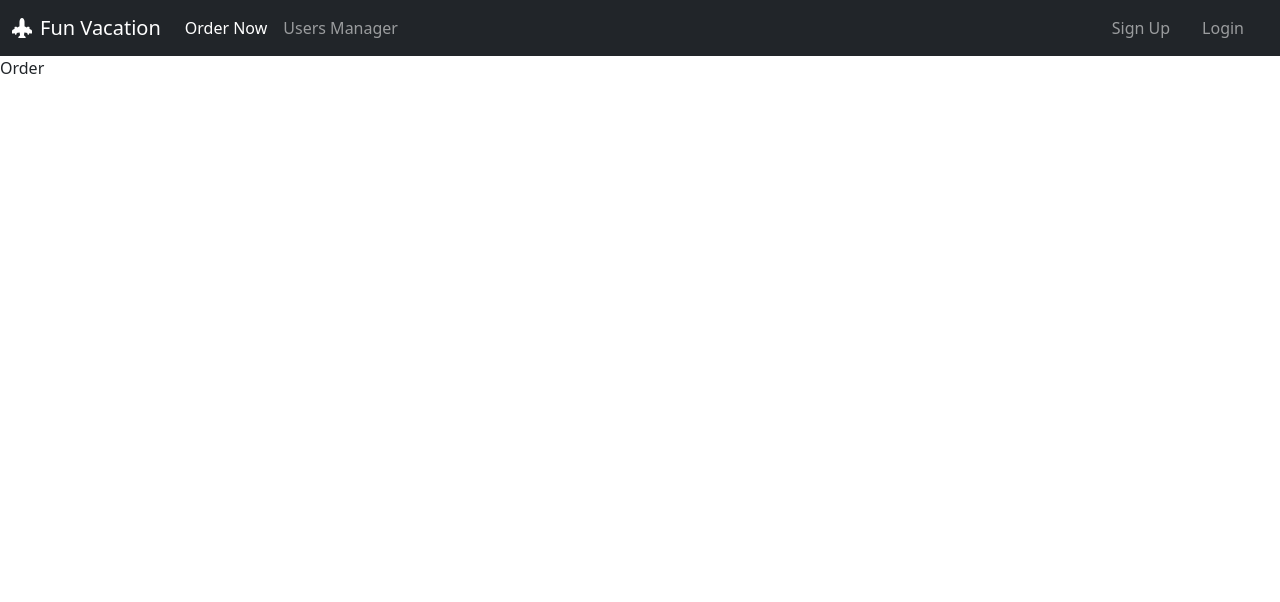
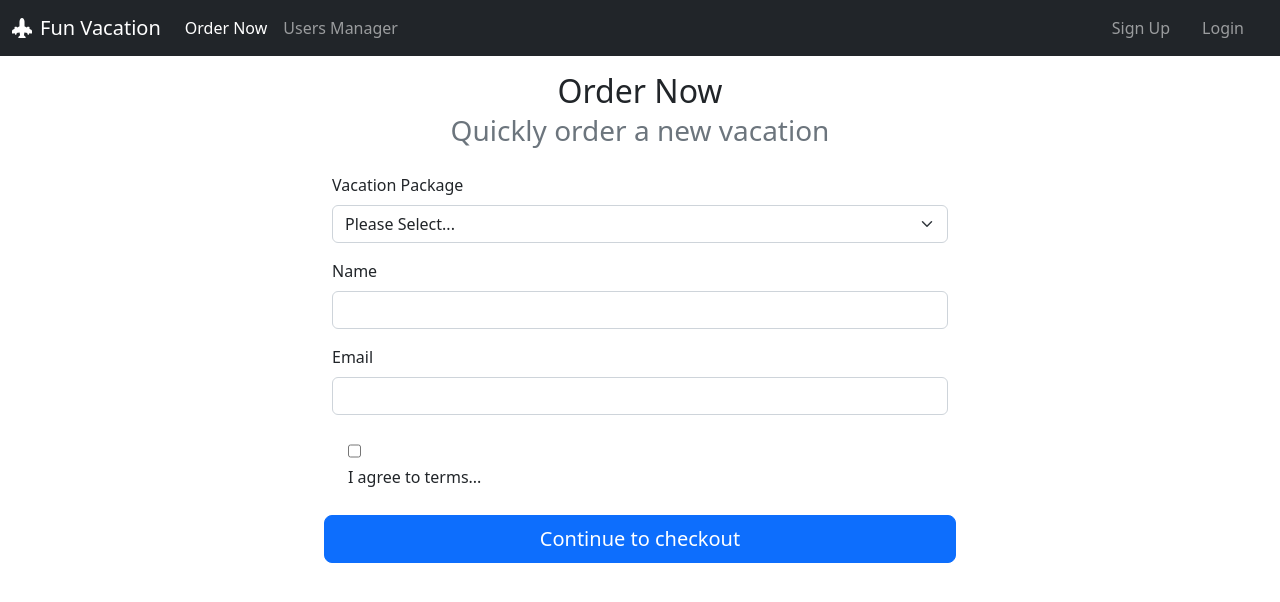
Before and after one commit to GalBenRefael/fun-vacation, a React (Create React App) app: page /order in a window 1280 px wide. Shown: the top 602 px of the page. Built offline with nearby package versions, Linux system fonts and the light colour scheme.

Commit message:
order form

```diff
--- a/src/pages/Order.tsx
+++ b/src/pages/Order.tsx
@@ -1,5 +1,60 @@
+import FormLayout from '../components/FormLayout';
+import Title from '../components/Title';
+
 function Order() {
-    return <>Order</>;
+    return (
+        <>
+            <Title
+                mainText='Order Now'
+                subText='Quickly order a new vacation'
+            />
+
+            <FormLayout>
+                <form action=''>
+                    <div className='row g-3'>
+                        <div className='col-12'>
+                            <label className='form-label'>
+                                Vacation Package
+                            </label>
+                            <select className='form-select'>
+                                <option value=''>Please Select...</option>
+                            </select>
+                        </div>
+                        <div className='col-12'>
+                            <label className='form-label'>Name</label>
+                            <input
+                                className='form-control'
+                                type='text'
+                            ></input>
+                        </div>
+                        <div className='col-12'>
+                            <label className='form-label'>Email</label>
+                            <input
+                                className='form-control'
+                                type='text'
+                            ></input>
+                        </div>
+                        <div className='form-check mt-4'>
+                            <input
+                                className='form-check'
+                                type='checkbox'
+                            ></input>
+                            <label className='form-check-label'>
+                                I agree to terms...
+                            </label>
+                        </div>
+
+                        <button
+                            className='w-100 btn btn-primary btn-lg mt-4'
+                            type='submit'
+                        >
+                            Continue to checkout
+                        </button>
+                    </div>
+                </form>
+            </FormLayout>
+        </>
+    );
 }
 
 export default Order;
```
